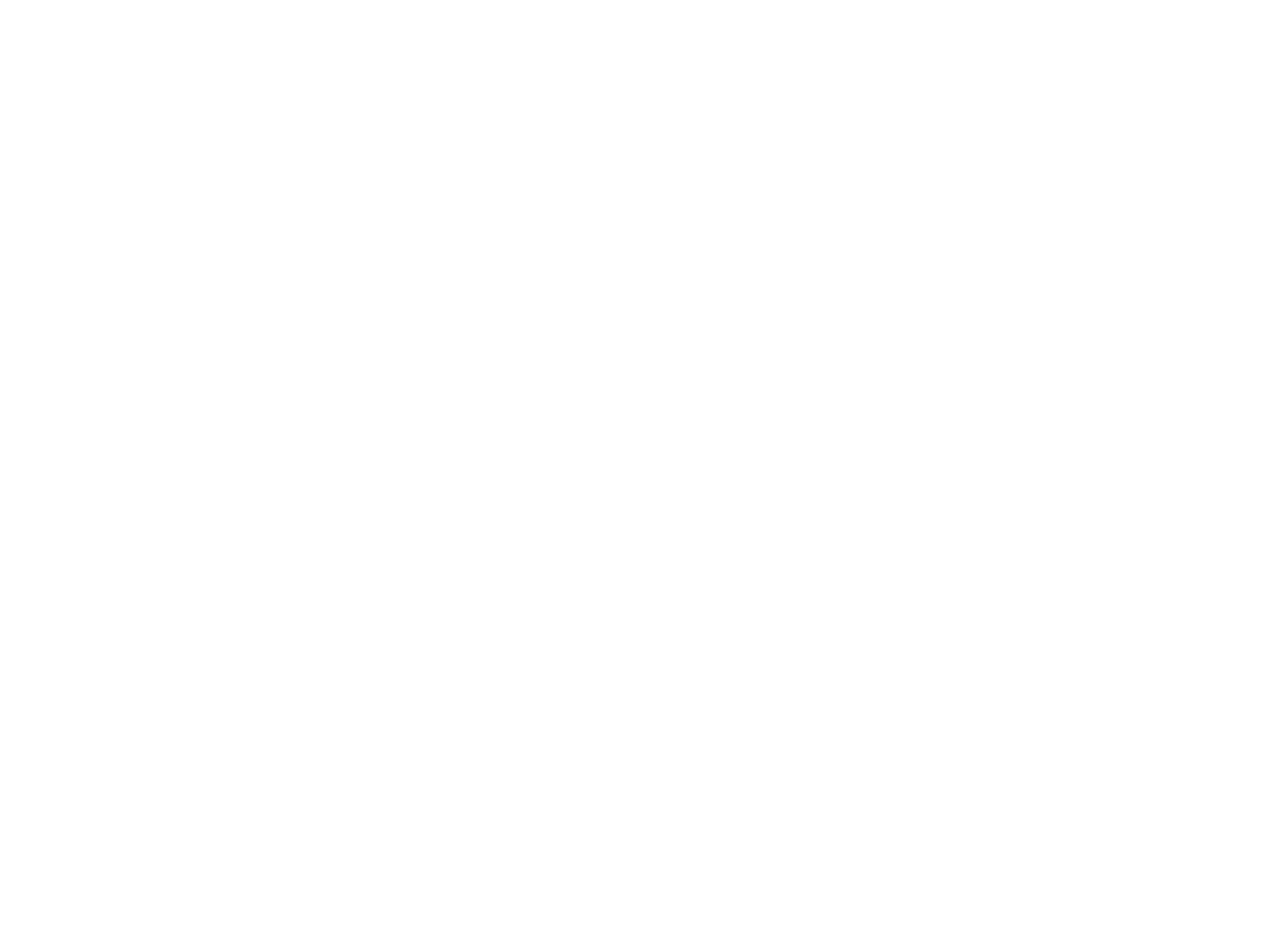
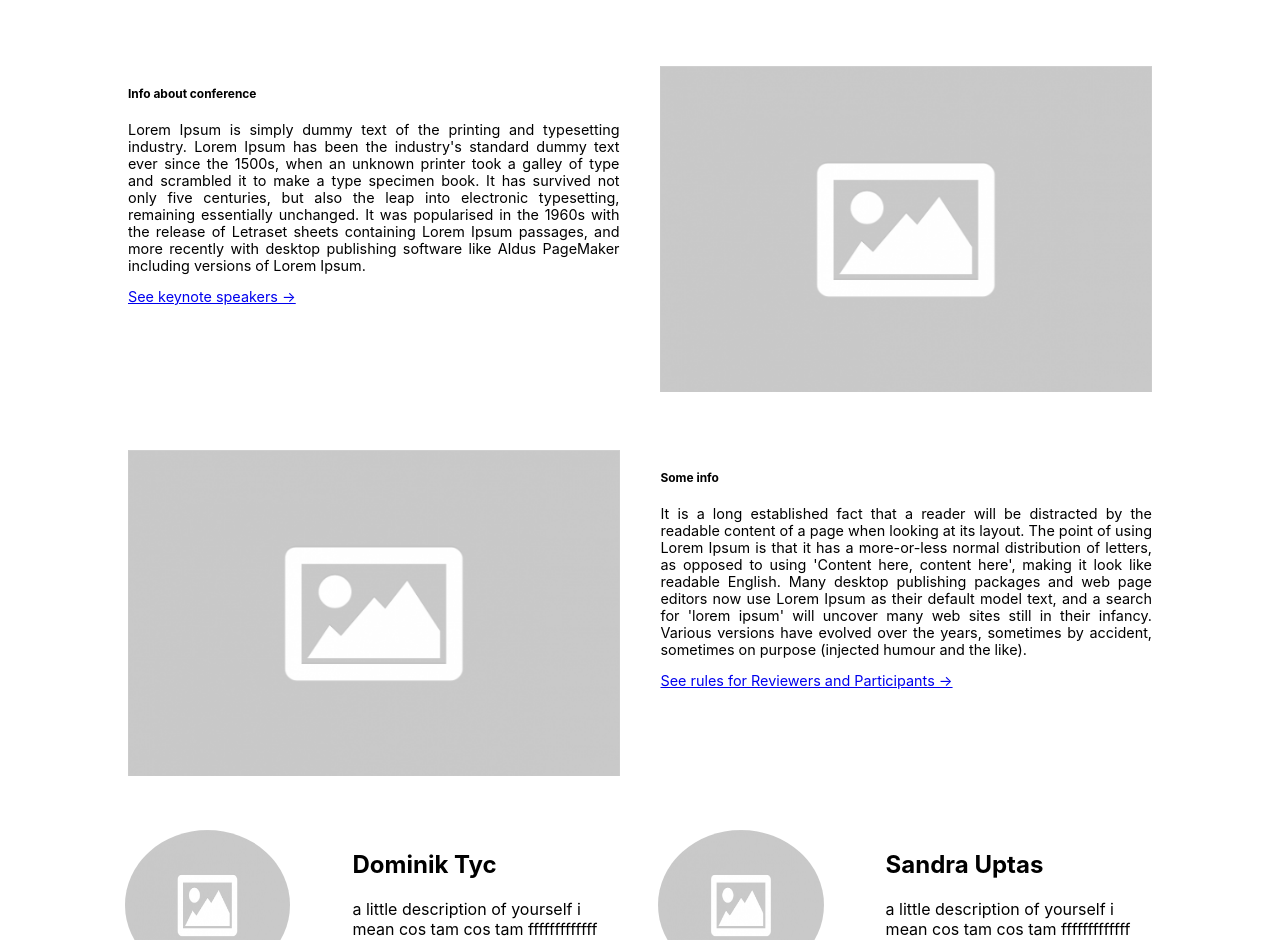
Before and after one commit to WyimaginowaneKoniki/Kongres, a React (Create React App) app in the folder web-client/: page /about in a window 1280 px wide. Shown: the part 160-1100 px from the top of the page. Before the commit the page ends 800 px from the top, so only its background shows below. Built offline with nearby package versions, Linux system fonts and the light colour scheme.

Commit message:
create page about

```diff
--- /dev/null
+++ b/web-client/src/components/AboutInfo.js
@@ -0,0 +1,81 @@
+import React from 'react';
+import { makeStyles } from '@material-ui/core/styles';
+import '../App.css';
+
+function AboutInfo(props) {
+    const styles = makeStyles({
+        main:
+        {
+            padding: '5%',
+            width: '80%',
+            margin: 'auto',
+        },
+        left:
+        {
+            width: '48%',
+            float: 'left',
+            textAlign: 'justify',
+            fontSize: '90%',
+        },
+        right:
+        {
+            width: '48%',
+            float: 'right',
+        },
+        leftphoto:
+        {
+            marginTop: '25%',
+            width: '48%',
+        },
+        righttext:
+        {
+            width: '48%',
+            float: 'right',
+            textAlign: 'justify',
+            fontSize: '90%',
+        },
+        photo:
+        {
+            float: 'left',
+            display: 'block',
+            width: '100%',
+        },
+
+    });
+
+    const style = styles();
+
+    if(props.isImageRight === true)
+    {
+        return(
+            <div className={style.main}>
+                <div className={style.left}>
+                    <h5>{props.head}</h5>
+                    <p>{props.text}</p>
+                    <a href={props.link}>{props.adnotation}</a>
+                </div>
+                <div className={style.right}>
+                    <img src={props.path} className={style.photo} alt={props.alternativeText}></img>
+                </div>
+            </div>
+        )
+    }
+    else
+    {
+        return(
+            <div className={style.main}>
+                <div className={style.leftphoto}>
+                    <img src={props.path} className={style.photo} alt={props.alternativeText}></img>
+                </div>
+                <div className={style.righttext}>
+                    <h5>{props.head}</h5>
+                    <p>{props.text}</p>
+                    <a href={props.link}>{props.adnotation}</a>
+                </div>
+            </div>
+        )
+
+    }
+}
+
+export default AboutInfo;
--- /dev/null
+++ b/web-client/src/components/AboutProfil.js
@@ -0,0 +1,65 @@
+import React from 'react';
+import { makeStyles } from '@material-ui/core/styles';
+import '../App.css';
+
+function AboutProfil(props) {
+    const styles = makeStyles({
+        main:
+        {
+            width: '85%',
+            float: 'center',
+        },
+        left:
+        {
+            paddingTop: '5%',
+            paddingLeft: '11.5%',
+            width: '38%',
+            float: 'left',
+        },
+        right:
+        {
+            paddingTop: '5%',
+            paddingLeft: '11%',
+            width: '38%',
+            float: 'left',
+        },
+        photo:
+        {
+            width: '40%',
+            borderRadius: '50%',
+            height: 150,
+            float: 'left',
+        },
+        h2:
+        {
+            width: '65%',
+            paddingLeft: '55%',
+            textAlign: 'left',
+        },
+        p:
+        {
+            width: '65%',
+            paddingLeft: '55%',
+            textAlign: 'left',
+        },
+    });
+
+    const style = styles();
+
+    return (
+        <div className={style.main}>
+            <div className={style.left}>
+                <img src={props.path1} alt={props.name1} className={style.photo}></img>
+                <h2 className={style.h2}>{props.name1}</h2>
+                <p className={style.p}>{props.description1}</p>
+            </div>
+            <div className={style.right}>
+                <img src={props.path2} alt={props.name2} className={style.photo}></img>
+                <h2 className={style.h2}>{props.name2}</h2>
+                <p className={style.p}>{props.description2}</p>
+            </div>
+        </div>
+    )
+}
+
+export default AboutProfil;
--- a/web-client/src/pages/about.js
+++ b/web-client/src/pages/about.js
@@ -1,10 +1,89 @@
 import React from 'react';
 import '../App.css';
+import picture from '../images/empty-image.png'
+import AboutInfo from '../components/AboutInfo'
+import AboutProfil from '../components/AboutProfil';
 
-function About() {
+function About(props) {
+  const about1 = {
+    path: picture,
+    head: "Info about conference",
+    text: "Lorem Ipsum is simply dummy text of the printing and typesetting industry. Lorem Ipsum has been the industry's standard dummy text ever since the 1500s, when an unknown printer took a galley of type and scrambled it to make a type specimen book. It has survived not only five centuries, but also the leap into electronic typesetting, remaining essentially unchanged. It was popularised in the 1960s with the release of Letraset sheets containing Lorem Ipsum passages, and more recently with desktop publishing software like Aldus PageMaker including versions of Lorem Ipsum.",
+    adnotation: "See keynote speakers ->",
+    link: "/speakers",
+    isImageRight: true
+  };
+
+  const about2 = {
+    path: picture,
+    head: "Some info",
+    text: "It is a long established fact that a reader will be distracted by the readable content of a page when looking at its layout. The point of using Lorem Ipsum is that it has a more-or-less normal distribution of letters, as opposed to using 'Content here, content here', making it look like readable English. Many desktop publishing packages and web page editors now use Lorem Ipsum as their default model text, and a search for 'lorem ipsum' will uncover many web sites still in their infancy. Various versions have evolved over the years, sometimes by accident, sometimes on purpose (injected humour and the like).",
+    adnotation: "See rules for Reviewers and Participants ->",
+    link: "/reviewers",
+    isImageRight: false
+  };
+
+  const profil1 = {
+    path1: picture,
+    name1: "Dominik Tyc",
+    description1: "a little description of yourself i mean cos tam cos tam fffffffffffff zobacz to sam",
+    path2: picture,
+    name2: "Sandra Uptas",
+    description2: "a little description of yourself i mean cos tam cos tam fffffffffffff zobacz to sam",
+  };
+
+  const profil2 = {
+    path1: picture,
+    name1: "Kamil Donda",
+    description1: "a little description of yourself i mean cos tam cos tam fffffffffffff zobacz to sam",
+    path2: picture,
+    name2: "Robert Kwoll",
+    description2: "a little description of yourself i mean cos tam cos tam fffffffffffff zobacz to sam",
+  };
+
     return (
       <div>
           <h1>About</h1>
+
+          <div>
+            <AboutInfo
+              path = {about1.path}
+              head = {about1.head}
+              text = {about1.text}
+              adnotation = {about1.adnotation}
+              link = {about1.link}
+              isImageRight = {about1.isImageRight}
+            />
+
+            <AboutInfo
+              path = {about2.path}
+              head = {about2.head}
+              text = {about2.text}
+              adnotation = {about2.adnotation}
+              link = {about2.link}
+              isImageRight = {about2.isImageRight}
+            />
+          </div>
+
+          <div>
+            <AboutProfil
+              path1 = {profil1.path1}
+              name1 = {profil1.name1}
+              description1 = {profil1.description1}
+              path2 = {profil1.path2}
+              name2 = {profil1.name2}
+              description2 = {profil1.description2}
+            />
+
+            <AboutProfil
+              path1 = {profil2.path1}
+              name1 = {profil2.name1}
+              description1 = {profil2.description1}
+              path2 = {profil2.path2}
+              name2 = {profil2.name2}
+              description2 = {profil2.description2}
+            />
+          </div>
       </div>
     );
 }
```
